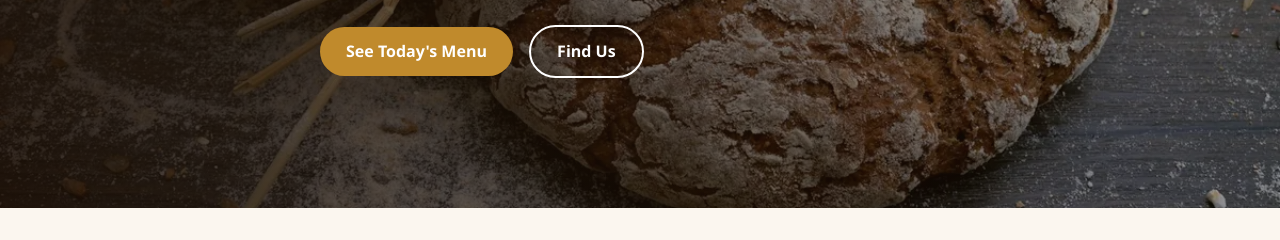
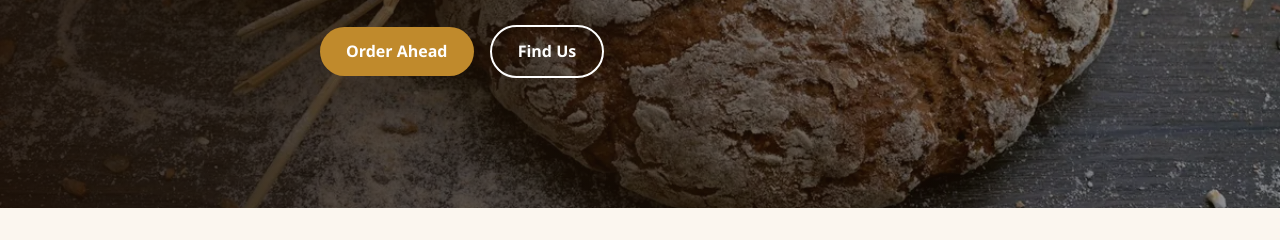
Before and after one commit to asjadfar/demo-business-website, a plain HTML site: page index.html in a window 1280 px wide. Shown: the part 560-800 px from the top of the page. Drawn offline with Linux system fonts and the light colour scheme.

Commit message:
Rename hero button to Order Ahead

```diff
--- a/index.html
+++ b/index.html
@@ -135,7 +135,7 @@
   <div class="wrap">
     <h1>Fresh bread, warm pastries &amp; great coffee, every morning.</h1>
     <p>Family-run bakery &amp; cafe in the heart of town. Everything is baked in-house at 5 AM, so it is still warm when you arrive.</p>
-    <a class="btn" href="#menu">See Today's Menu</a>
+    <a class="btn" href="#menu">Order Ahead</a>
     <a class="btn btn-outline" href="#visit" style="color:#fff;border-color:#fff;">Find Us</a>
   </div>
 </section>
```
